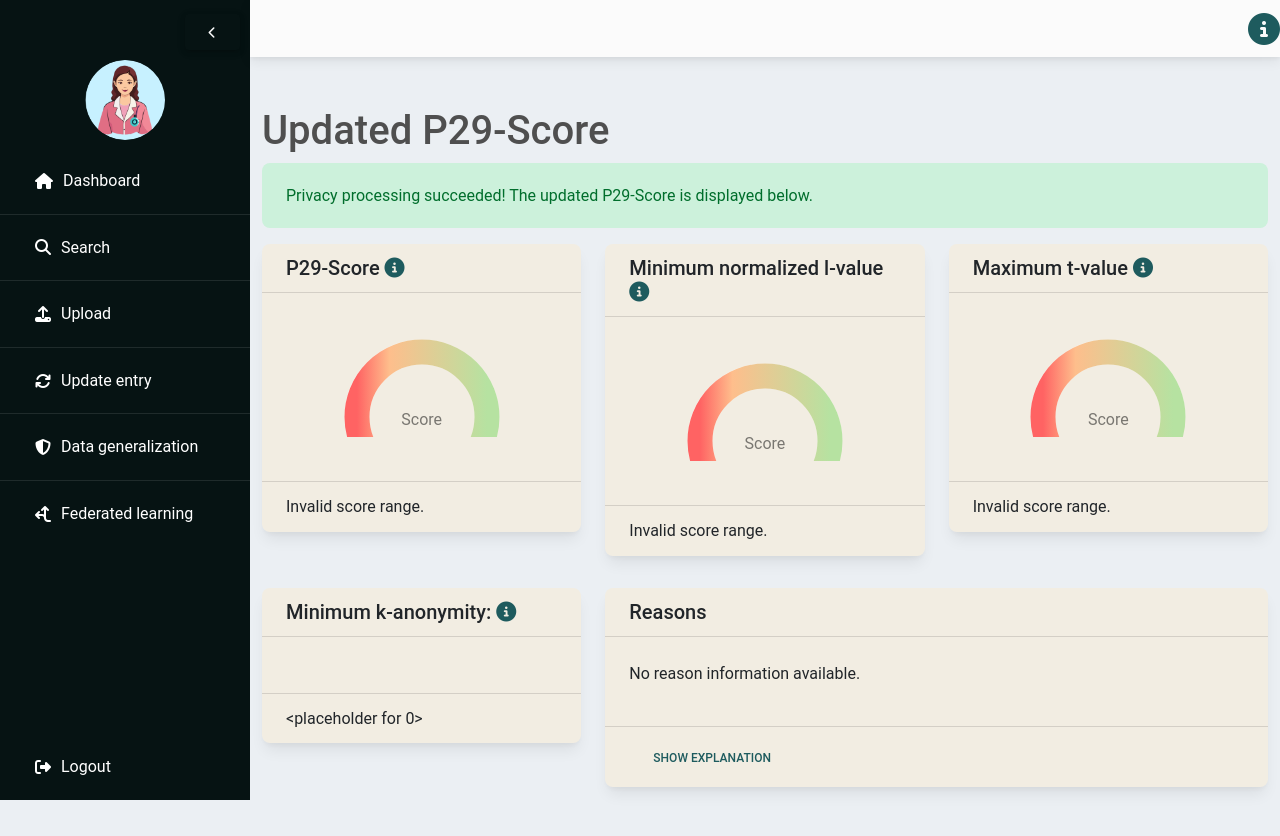
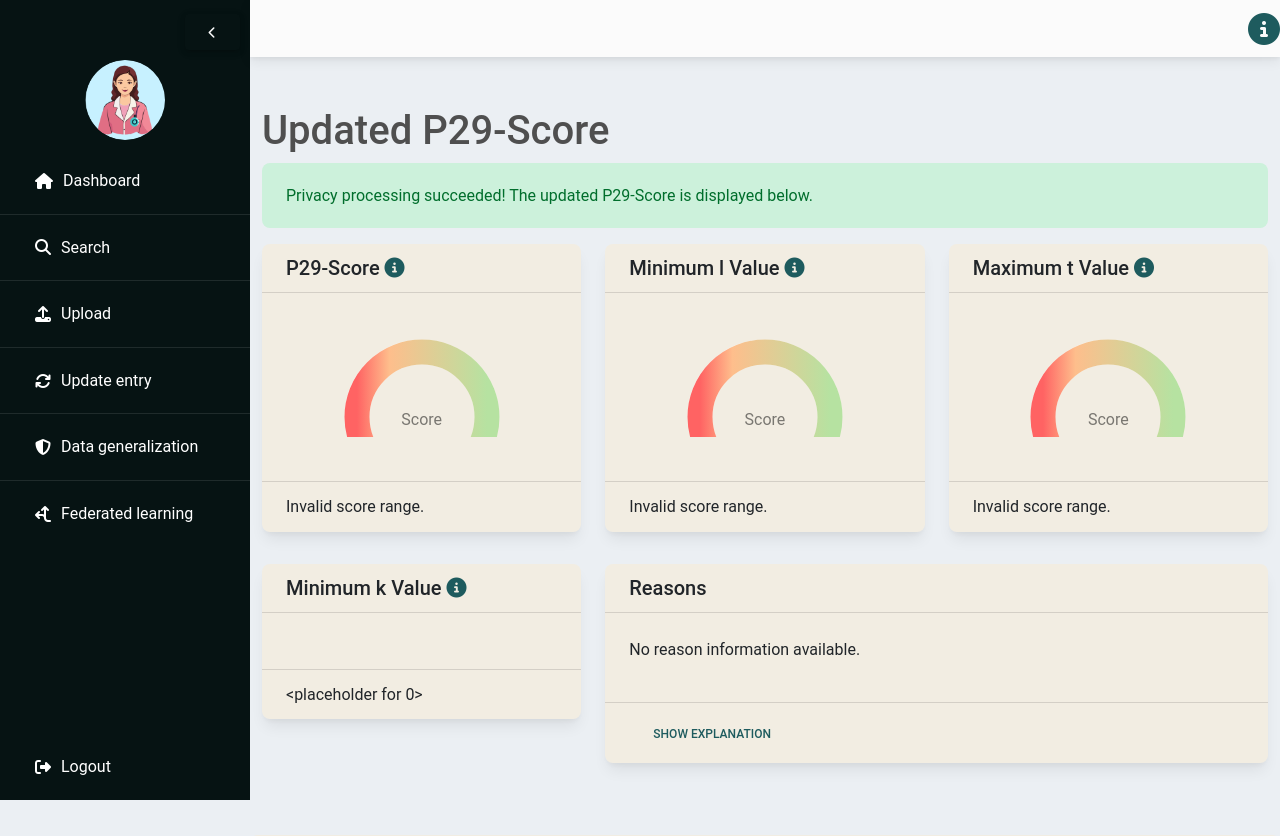
Before and after one commit to SennaWiedeman/FAIRDatabase, a Flask app: template templates/privacy_processing.html in a window 1280 px wide. Shown: the top 836 px of the page. Run offline with Flask 3, Linux system fonts and the light colour scheme; the template is opened without the code that fills it, so the values that code supplies are empty; some libraries are stand-ins or nearby versions.

Commit message:
Small text update

```diff
--- a/templates/data_generalization.html
+++ b/templates/data_generalization.html
@@ -3,7 +3,7 @@
 {% block content %}
 <div class="container">
    {% if message %}
-   <div class="alert alert-info mt-3" role="alert">
+   <div class="alert alert-success mt-3" role="alert">
       {{ message }}
    </div>
    {% endif %}
--- a/templates/differential_privacy.html
+++ b/templates/differential_privacy.html
@@ -6,7 +6,8 @@
    <div class="bd-callout bd-callout-default">
       <h1>Differential privacy</h1>
       <p>
-         To apply differential privacy to the dataset, there must be made a distinction between categorical and numerical columns. <br>
+         To mitigate linkability attacks and therefore exploit connections between records in the dataset and external datasets based on non-sensitive attributes, noises are introduced to exact values within non-sensitive attributes using local differential privacy. Numerical attributes are perturbed using the Laplace mechanism, while categorical attributes are perturbed using the randomized response mechanism.
+        <br>
       </p>
    </div>
 
@@ -18,7 +19,7 @@
    {% endif %}
    {% if selected_columns %}
    <div class="alert alert-success d-flex justify-content-between align-items-center" role="success">
-      <p>Differential privacy succeeded. You can now return to the dashboard.</p>
+      <p>Differential privacy succeeded. This dataset is now GDPR-compliant and ready for upload.</p>
       <a type="button" href="/return_to_dashboard" class="btn btn-primary-custom" style="margin-bottom: 1%;">Return to the dashboard</a>
    </div>
    {% else %}
--- a/templates/p29score.html
+++ b/templates/p29score.html
@@ -103,7 +103,7 @@
    </div>
    <div class="col-md-4 mb-3">
       <div class="card" style="background-color: #F2EDE2;">
-         <h5 class="card-header">Minimum normalized l-value
+         <h5 class="card-header">Minimum l Value
             <a  data-bs-toggle="tooltip" data-bs-placement="bottom" data-bs-title="The minimal diversity of a sensitive attribute's values within an equivalence class (EC).">
             <i class="fa fa-info-circle info-icon" aria-hidden="true" style="color: #1E5B5E;"></i>
             </a>
@@ -144,7 +144,7 @@
    </div>
    <div class="col-md-4 mb-3">
       <div class="card" style="background-color: #F2EDE2;">
-         <h5 class="card-header">Maximum t-value
+         <h5 class="card-header">Maximum t Value
             <a  data-bs-toggle="tooltip" data-bs-placement="bottom" data-bs-title="The maximum distance between the distribution of a sensitive attribute's value within an equivalence class (EC) and the distribution of the same attribute across the entire dataset.">
             <i class="fa fa-info-circle info-icon" aria-hidden="true" style="color: #1E5B5E;"></i>
             </a>
@@ -187,7 +187,7 @@
 <div class="row mt-3">
    <div class="col-md-4 mb-3">
       <div class="card" style="background-color: #F2EDE2;">
-         <h5 class="card-header">Minimum k-anonymity:
+         <h5 class="card-header">Minimum k Value
             <a  data-bs-toggle="tooltip" data-bs-placement="bottom"  data-bs-title="Each individual in the dataset remains indistinguishable from at least k−1 others within the same equivalence class (EC).">
             <i class="fa fa-info-circle info-icon" aria-hidden="true" style="color: #1E5B5E;"></i>
             </a>
--- a/templates/privacy_processing.html
+++ b/templates/privacy_processing.html
@@ -54,7 +54,7 @@
    </div>
    <div class="col-md-4 mb-3">
       <div class="card" style="background-color: #F2EDE2;">
-         <h5 class="card-header">Minimum normalized l-value
+         <h5 class="card-header">Minimum l Value
             <a  data-bs-toggle="tooltip" data-bs-placement="bottom" data-bs-title="The minimal diversity of a sensitive attribute's values within an equivalence class (EC).">
             <i class="fa fa-info-circle info-icon" aria-hidden="true" style="color: #1E5B5E;"></i>
             </a>
@@ -95,7 +95,7 @@
    </div>
    <div class="col-md-4 mb-3">
       <div class="card" style="background-color: #F2EDE2;">
-         <h5 class="card-header">Maximum t-value
+         <h5 class="card-header">Maximum t Value
             <a  data-bs-toggle="tooltip" data-bs-placement="bottom" data-bs-title="The maximum distance between the distribution of a sensitive attribute's value within an equivalence class (EC) and the distribution of the same attribute across the entire dataset.">
             <i class="fa fa-info-circle info-icon" aria-hidden="true" style="color: #1E5B5E;"></i>
             </a>
@@ -138,7 +138,7 @@
 <div class="row mt-3">
    <div class="col-md-4 mb-3">
       <div class="card" style="background-color: #F2EDE2;">
-         <h5 class="card-header">Minimum k-anonymity:
+         <h5 class="card-header">Minimum k Value
             <a  data-bs-toggle="tooltip" data-bs-placement="bottom"  data-bs-title="Each individual in the dataset remains indistinguishable from at least k−1 others within the same equivalence class (EC).">
             <i class="fa fa-info-circle info-icon" aria-hidden="true" style="color: #1E5B5E;"></i>
             </a>
```
Also changed, not shown: 1 other file.
